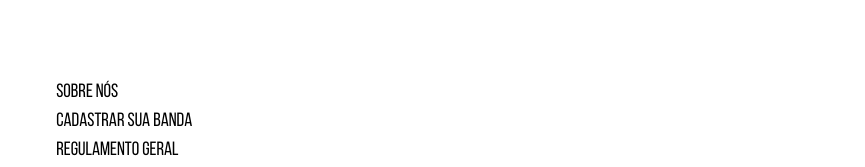
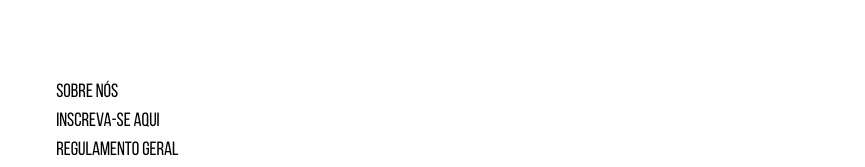
Before and after one commit to aline-guttner/jangada, a website: page index.html in a window 1280 px wide. Shown: the part 4247-4414 px from the top of the page, 415-1280 px from the left. Drawn offline with nearby package versions, Linux system fonts and the light colour scheme.

Commit message:
inscreva-se aqui

```diff
--- a/index.html
+++ b/index.html
@@ -242,7 +242,7 @@
             <div>
                 <a href="#sobre-nos">Sobre nós</a>
                 <br>
-                <a href="#form-inscricao">Cadastrar sua banda</a>
+                <a href="#form-inscricao">Inscreva-se aqui</a>
                 <br>
                 <a href="email.html">Regulamento geral</a>
                 <br>
```
